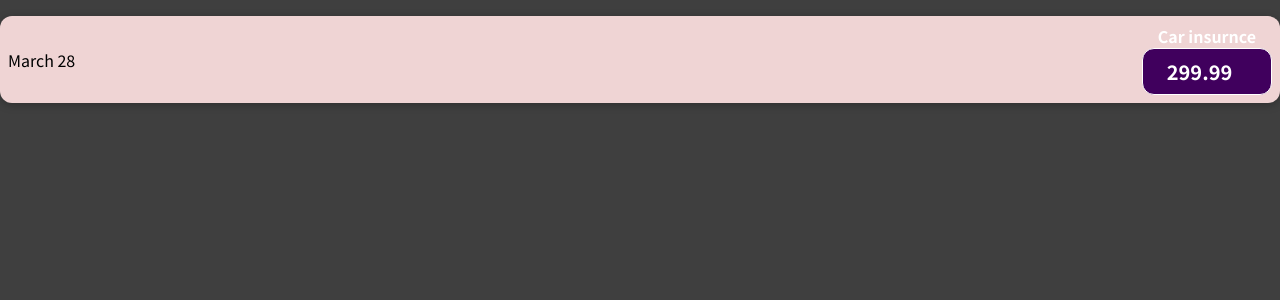
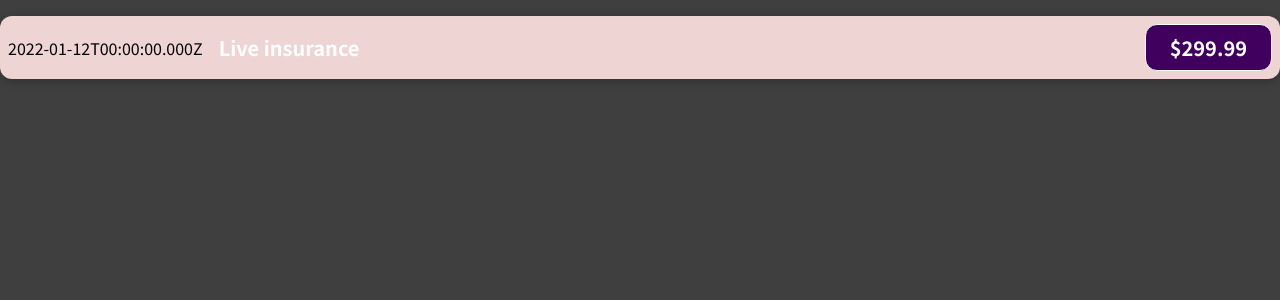
Before and after one commit to ammaralhaddad/Expenses, a React (Create React App) app: page / in a window 1280 px wide. Shown: the top 300 px of the page. Built offline with nearby package versions, Linux system fonts and the light colour scheme.

Commit message:
refacter the express item with dynamic data

```diff
--- a/src/components/ExpenseItem.js
+++ b/src/components/ExpenseItem.js
@@ -3,12 +3,15 @@ import React from "react";
 import "./ExpenseItem.css";
 
 export default function ExpenseItem() {
+  const expenseTitle = "Live insurance";
+  const expenseDate = new Date(2021, 12, 12);
+  const expencePrice = 299.99;
   return (
     <div className="expense-item">
-      <div>March 28</div>
-      <div>
-        <h2 className="expense-item__description">Car insurnce</h2>
-        <div className="expense-item__price">299.99</div>
+      <div>{expenseDate.toISOString()}</div>
+      <div className="expense-item__description">
+        <h2>{expenseTitle}</h2>
+        <div className="expense-item__price">${expencePrice}</div>
       </div>
     </div>
   );
```
Also changed, not shown: 1 other file (tests, documents, lock files or other folders).
